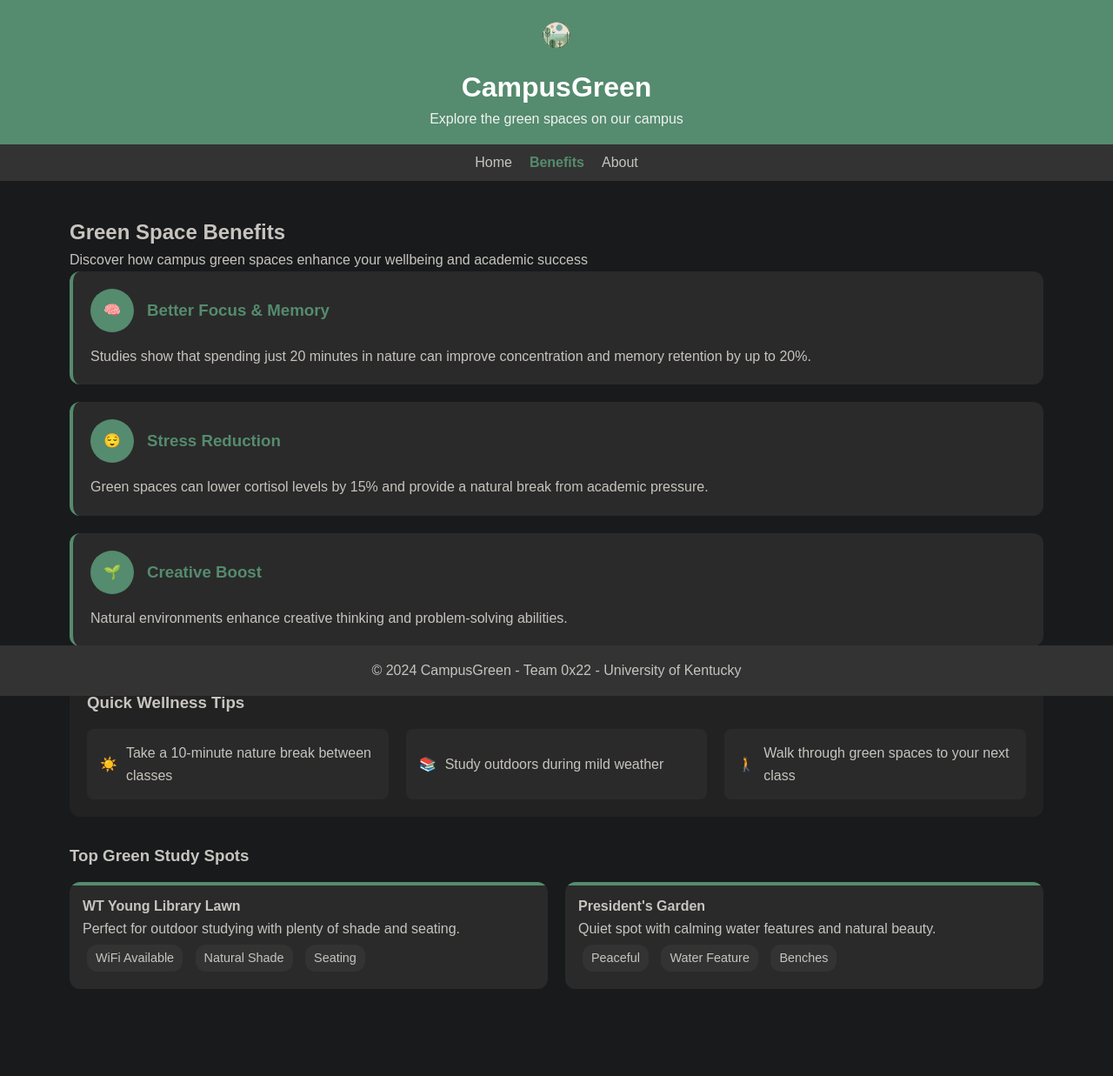
After one commit to Niveusgh/Campus-greenspace-explorer, a Flask app: page /wellness in a window 1280 px wide. The commit adds this page. Shown: the whole page at 87% size. Run offline with Flask 3, Linux system fonts and the light colour scheme.

```diff
--- a/app.py
+++ b/app.py
@@ -14,6 +14,10 @@ def index():
 @app.route('/map')
 def map():
     return render_template('map.html')
+
+@app.route('/wellness')
+def wellness():
+    return render_template('wellness.html')
 
 @app.route('/about')
 def about():
--- a/requirements.txt
+++ b/requirements.txt
@@ -21,6 +21,7 @@ defusedxml==0.7.1
 entrypoints==0.4
 executing==0.8.3
 fastjsonschema==2.16.1
+Flask==2.0.1
 Flask==3.0.3
 Flask-Migrate==4.0.7
 Flask-SQLAlchemy==3.1.1
--- a/static/css/main.css
+++ b/static/css/main.css
@@ -24,16 +23,17 @@ header {
 
 /* Logo Styles */
 .logo {
-    max-height: 60px;  /* Smaller to match title height */
-    margin: 0;         /* Remove auto margins */
-    flex-shrink: 0; /* Prevents logo from shrinking */
+    max-height: 60px;
+    width: auto; /* Maintain aspect ratio */
+    margin: 0;
+    flex-shrink: 0;
     transition: transform 0.2s ease;
 }
 
 .header-text {
     display: flex;
     flex-direction: column;
-    gap: 5px;  /* Add some space between title and subtitle */
+    gap: 5px; /* Add some space between title and subtitle */
 }
 
 .site-title {
@@ -45,9 +45,7 @@ header {
 .site-subtitle {
     margin: 0;
     opacity: 0.9;
-    margin: 0;
 }
-
 
 /* Navigation Styles */
 nav {
@@ -114,14 +243,34 @@ footer {
         margin: 5px 0;
     }
 
-    /* Add responsive logo styles */
     .logo {
-        max-height: 50px;  /* Slightly smaller on mobile */
+        max-height: 50px;
     }
+
     .site-title {
         font-size: 1.5em;
     }
+
     .site-subtitle {
         font-size: 0.9em;
     }
+
+    .map-controls {
+        flex-direction: column;
+    }
+
+    .layer-toggle {
+        width: 100%;
+        text-align: center;
+    }
+
+    .map-layers {
+        min-height: 300px;
+    }
 }
+
+/* Active Navigation Link */
+nav ul li a.active {
+    color: #558B6E;
+    font-weight: bold;
+}
--- a/templates/base.html
+++ b/templates/base.html
@@ -31,7 +31,7 @@
     <nav class="nav-bar">
         <ul>
             <li><a href="{{ url_for('index') }}" {% if request.endpoint == 'index' %}class="active"{% endif %}>Home</a></li>
-            <li><a href="{{ url_for('map') }}" {% if request.endpoint == 'map' %}class="active"{% endif %}>Map</a></li>
+            <li><a href="{{ url_for('wellness') }}" {% if request.endpoint == 'wellness' %}class="active"{% endif %}>Benefits</a></li>
             <li><a href="{{ url_for('about') }}" {% if request.endpoint == 'about' %}class="active"{% endif %}>About</a></li>
         </ul>
     </nav>
--- a/templates/index.html
+++ b/templates/index.html
@@ -248,8 +248,8 @@
         </div>
 
         <div class="info-panel">
-            <h3>Explore Our Campus</h3>
-            <p>Tap on any area of the map to learn more about it.</p>
+            <p>📍 Tap any green space to explore!</p>
+        </div>
         </div>
     </section>
 </div>
--- /dev/null
+++ b/templates/wellness.html
@@ -0,0 +1,199 @@
+{% extends "base.html" %}
+
+{% block extra_css %}
+<style>
+    .wellness-container {
+        padding: 20px;
+        margin-bottom: 60px;
+    }
+
+    .benefit-card {
+        background: #2A2A2A;
+        border-radius: 12px;
+        padding: 20px;
+        margin-bottom: 20px;
+        border-left: 4px solid #558B6E;
+        transition: transform 0.2s;
+    }
+
+    .benefit-card:hover {
+        transform: translateY(-2px);
+    }
+
+    .benefit-header {
+        display: flex;
+        align-items: center;
+        gap: 15px;
+        margin-bottom: 15px;
+    }
+
+    .benefit-icon {
+        background: #558B6E;
+        padding: 12px;
+        border-radius: 50%;
+        width: 50px;
+        height: 50px;
+        display: flex;
+        align-items: center;
+        justify-content: center;
+    }
+
+    .benefit-title {
+        color: #558B6E;
+        margin: 0;
+    }
+
+    .quick-tips {
+        background: #222;
+        border-radius: 12px;
+        padding: 20px;
+        margin-top: 30px;
+    }
+
+    .tip-grid {
+        display: grid;
+        grid-template-columns: repeat(auto-fit, minmax(250px, 1fr));
+        gap: 20px;
+        margin-top: 15px;
+    }
+
+    .tip-item {
+        background: #2A2A2A;
+        padding: 15px;
+        border-radius: 8px;
+        display: flex;
+        align-items: center;
+        gap: 10px;
+    }
+
+    .study-spots {
+        margin-top: 30px;
+    }
+
+    .spot-cards {
+        display: grid;
+        grid-template-columns: repeat(auto-fit, minmax(280px, 1fr));
+        gap: 20px;
+        margin-top: 15px;
+    }
+
+    .spot-card {
+        background: #2A2A2A;
+        border-radius: 12px;
+        padding: 15px;
+        position: relative;
+        overflow: hidden;
+    }
+
+    .spot-card::before {
+        content: '';
+        position: absolute;
+        top: 0;
+        left: 0;
+        width: 100%;
+        height: 4px;
+        background: #558B6E;
+    }
+
+    .feature-tag {
+        display: inline-block;
+        padding: 4px 10px;
+        background: #333;
+        border-radius: 12px;
+        font-size: 0.9em;
+        margin: 5px;
+    }
+
+    @media (max-width: 768px) {
+        .wellness-container {
+            padding: 15px;
+        }
+
+        .benefit-header {
+            flex-direction: column;
+            text-align: center;
+        }
+
+        .spot-cards {
+            grid-template-columns: 1fr;
+        }
+    }
+</style>
+{% endblock %}
+
+{% block content %}
+<div class="wellness-container">
+    <h2>Green Space Benefits</h2>
+    <p>Discover how campus green spaces enhance your wellbeing and academic success</p>
+
+    <!-- Key Benefits -->
+    <div class="benefit-card">
+        <div class="benefit-header">
+            <div class="benefit-icon">🧠</div>
+            <h3 class="benefit-title">Better Focus & Memory</h3>
+        </div>
+        <p>Studies show that spending just 20 minutes in nature can improve concentration and memory retention by up to 20%.</p>
+    </div>
+
+    <div class="benefit-card">
+        <div class="benefit-header">
+            <div class="benefit-icon">😌</div>
+            <h3 class="benefit-title">Stress Reduction</h3>
+        </div>
+        <p>Green spaces can lower cortisol levels by 15% and provide a natural break from academic pressure.</p>
+    </div>
+
+    <div class="benefit-card">
+        <div class="benefit-header">
+            <div class="benefit-icon">🌱</div>
+            <h3 class="benefit-title">Creative Boost</h3>
+        </div>
+        <p>Natural environments enhance creative thinking and problem-solving abilities.</p>
+    </div>
+
+    <!-- Quick Tips -->
+    <div class="quick-tips">
+        <h3>Quick Wellness Tips</h3>
+        <div class="tip-grid">
+            <div class="tip-item">
+                <span>☀️</span>
+                <p>Take a 10-minute nature break between classes</p>
+            </div>
+            <div class="tip-item">
+                <span>📚</span>
+                <p>Study outdoors during mild weather</p>
+            </div>
+            <div class="tip-item">
+                <span>🚶</span>
+                <p>Walk through green spaces to your next class</p>
+            </div>
+        </div>
+    </div>
+
+    <!-- Best Study Spots -->
+    <div class="study-spots">
+        <h3>Top Green Study Spots</h3>
+        <div class="spot-cards">
+            <div class="spot-card">
+                <h4>WT Young Library Lawn</h4>
+                <p>Perfect for outdoor studying with plenty of shade and seating.</p>
+                <div>
+                    <span class="feature-tag">WiFi Available</span>
+                    <span class="feature-tag">Natural Shade</span>
+                    <span class="feature-tag">Seating</span>
+                </div>
+            </div>
+
+            <div class="spot-card">
+                <h4>President's Garden</h4>
+                <p>Quiet spot with calming water features and natural beauty.</p>
+                <div>
+                    <span class="feature-tag">Peaceful</span>
+                    <span class="feature-tag">Water Feature</span>
+                    <span class="feature-tag">Benches</span>
+                </div>
+            </div>
+        </div>
+    </div>
+</div>
+{% endblock %}
```
Also changed, not shown: other parts of static/css/main.css (+134 -4 lines), templates/map_update.html (added, +158 -0 lines), static/images/map/Buildings.svg, static/images/map/Green Spaces.svg, static/images/map/Paths.svg, static/images/tree-markers/deciduous.svg (added), static/images/tree-markers/flowering.svg (added), static/images/tree-markers/historic.svg (added), static/js/react/data/components/CampusMap.jsx (renamed from static/js/react/components/CampusMap.jsx), static/js/react/data/components/CampusMapold.jsx (renamed from static/js/react/components/CampusMapold.jsx).
